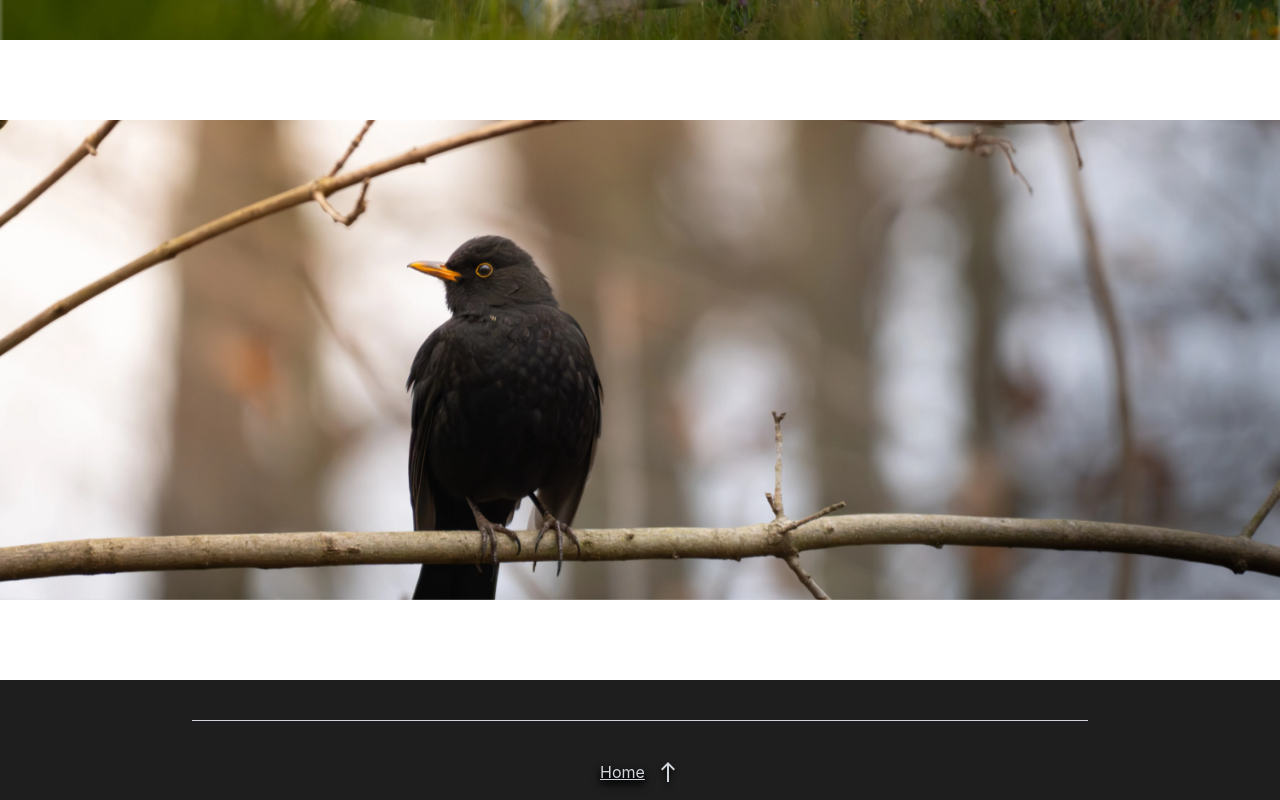
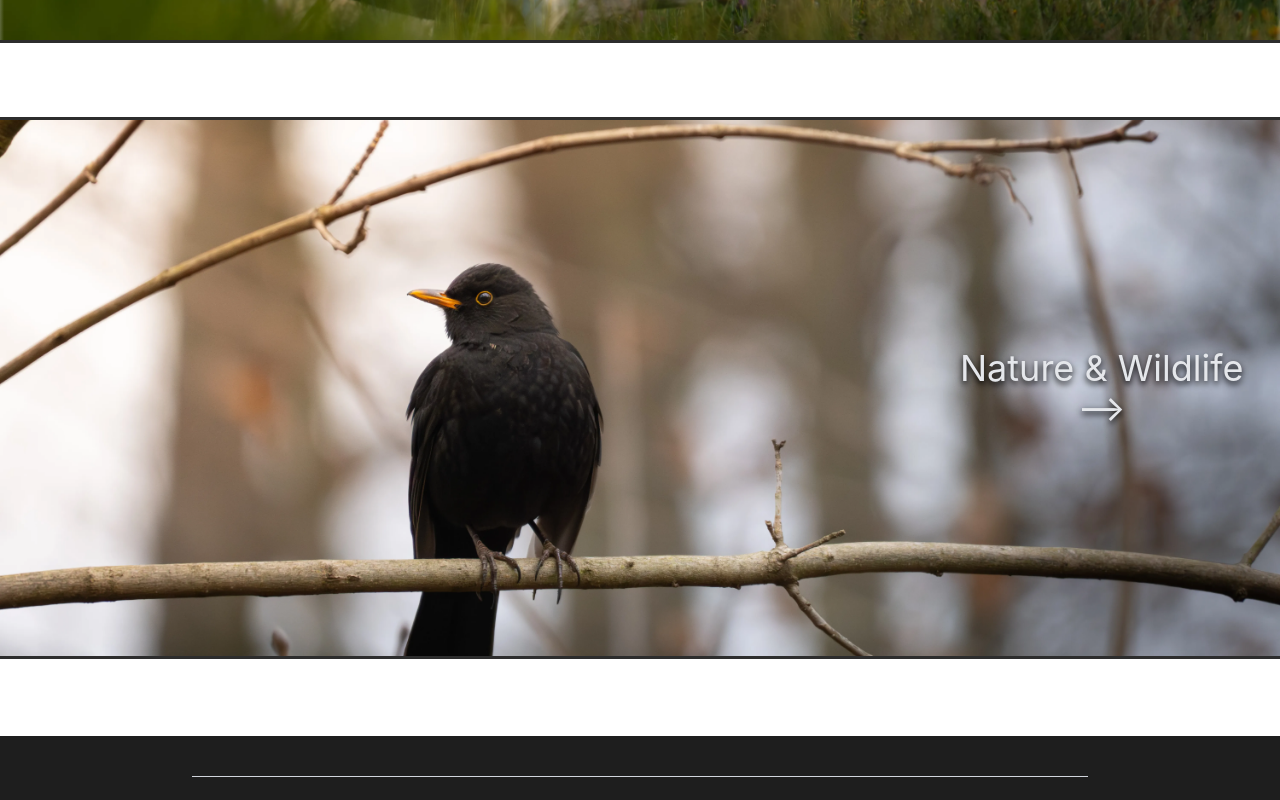
Before and after one commit to LuaMeow/website, a SvelteKit app: page / in a window 1280 px wide. Shown: the part 760-1560 px from the top of the page. Built offline with nearby package versions, Linux system fonts and the light colour scheme; a web font is replaced by a local one.

Commit message:
insert ImageLink to Home, add outlines to Home

```diff
--- a/src/lib/components/ImageLink.svelte
+++ b/src/lib/components/ImageLink.svelte
@@ -14,7 +14,7 @@
          class="absolute min-w-full min-h-full bg-cover bg-center group-hover:brightness-50 transition"
          style="background-image: url('{imageSource}');"
      ></div>
-     <div class="relative text-white text-2xl text-center min-w-full min-h-full overflow-hidden drop-shadow-black drop-shadow-md font-[P+PLUS+M] cursor-pointer">
+     <div class="relative flex text-white text-2xl align-center items-center text-center min-w-full min-h-full overflow-hidden drop-shadow-black drop-shadow-md font-[P+PLUS+M] cursor-pointer">
          {@render children?.()}
      </div>
  </a>
--- a/src/routes/+page.svelte
+++ b/src/routes/+page.svelte
@@ -10,6 +10,7 @@
     import backgroundImage4 from '$lib/assets/images/Ant.webp';
     import backgroundImage5 from '$lib/assets/images/TawnyOwl.webp';
     import backgroundImage6 from '$lib/assets/images/Efferia.webp';
+    import ImageLink from '$lib/components/ImageLink.svelte';
 
     let currentImageIndex = $state(0);
     let sliderImages = [
@@ -51,7 +52,7 @@
 
 </head>
 
-<div style= "height: 100vh; min-width: 100%; position: relative; display: flex; justify-content: top; align-items: center; flex-direction: column;">
+<div class="relative flex flex-col h-screen min-w-full justify-top items-center outline-3 outline-[#2d2d2d]">
     {#each sliderImages as image, index}
         <img src="{image}" alt="Background" style="position: absolute; top: 0; left: 0; width: 100%; height: 100%; object-fit: cover; z-index: -1; opacity: {index === currentImageIndex ? 1 : 0}; transition: opacity 1s ease-in-out;">
     {/each}
@@ -96,9 +97,16 @@
 </div>
 
 
-<div class="bg-white" style="min-height: 10vh;">
-</div>
-<div style="background-image: url('{backgroundImage2}'); background-size: cover; background-position: center; min-height: 60vh; position: relative; display: flex; justify-content: top; align-items: center;"></div>
-<div class="bg-white" style="min-height: 10vh;">
-</div>
+<div class="bg-white min-h-[10vh]"></div>
+<ImageLink href="/Portfolio/Nature" imageSource={backgroundImage2} css="flex h-[67vh] w-full items-center bg-cover bg-center outline-solid outline-3 outline-[#2d2d2d]">
+    <span class="ml-240 text-4xl text-gray-200">
+        <span class="group-hover:underline">
+            Nature
+            &
+            Wildlife
+        </span> <br>
+        ⟶
+    </span>
+</ImageLink>
+<div class="bg-white min-h-[10vh]"></div>
 <BottomMenu currentPage={"home"}/>
--- a/src/routes/Contact/+page.svelte
+++ b/src/routes/Contact/+page.svelte
@@ -2,7 +2,7 @@
     import BottomMenu from "$lib/components/BottomMenu.svelte";
     import TopMenu from "$lib/components/TopMenu.svelte";
 
-    import backgroundImage from "$lib/assets/images/CloverDrop.webp";
+    import backgroundImage from "$lib/assets/images/Clover.webp";
 
     import PixelfedLogo from "$lib/components/PixelfedLogo.svelte";
     import InstagramLogo from "$lib/components/InstagramLogo.svelte";
```
